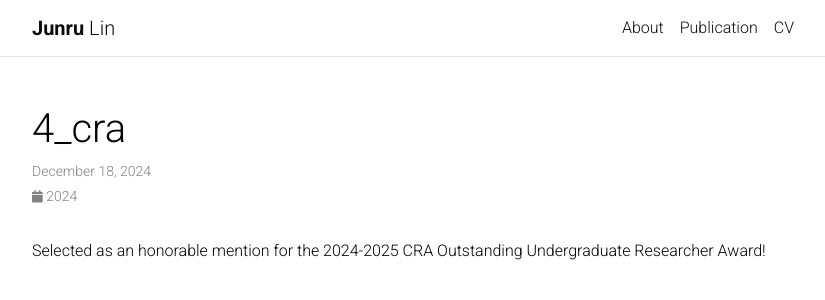
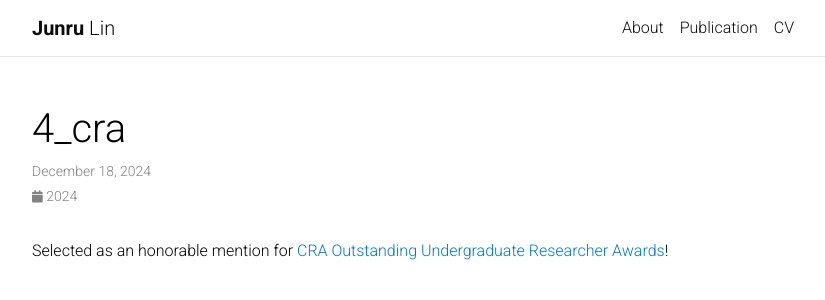
Before and after one commit to JunruL/JunruL.github.io, a Jekyll site: the page built from _news/4_CRA.md, in a window 1280 px wide. Shown: the top 300 px of the page, without its empty margins (223-1048 px from the left). Built offline with Jekyll 4.4.1, drawn with Linux system fonts in a browser that asks for light colours; comment, search, counter and statistics services are not loaded; a style sheet for code colours, icons or effects is not loaded.

Commit message:
update news

```diff
--- a/_news/4_CRA.md
+++ b/_news/4_CRA.md
@@ -4,4 +4,4 @@ date: 2024-12-18 15:59:00-0400
 inline: true
 ---
 
-Selected as an honorable mention for the 2024-2025 CRA Outstanding Undergraduate Researcher Award!
+Selected as an honorable mention for <a href='https://cra.org/crae/awards/cra-outstanding-undergraduate-researchers/'>CRA Outstanding Undergraduate Researcher Awards</a>!
```
Also changed, not shown: _news/1_start_undergrad.md (+1 -1 lines), _news/2.1_intern_Stanford.md (+1 -1 lines), _news/2_announcement.md (+1 -1 lines).
